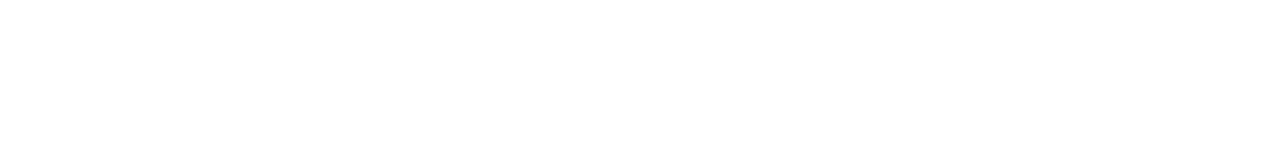
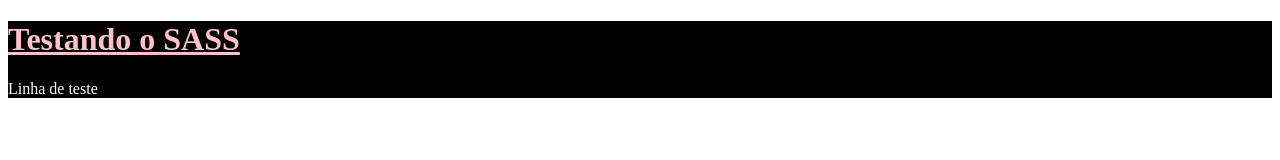
Before and after one commit to szlima/atelie-bele, a plain HTML site: page index.html in a window 1280 px wide. Drawn offline with Linux system fonts and the light colour scheme; a web font is replaced by a local one.

Commit message:
Adicionando pasta de imagens ao projeto e iniciando o Sass

```diff
--- a/index.html
+++ b/index.html
@@ -10,8 +10,14 @@
         <link href="https://fonts.googleapis.com/css2?family=Arima:wght@100;400;700&family=Fredoka+One&display=swap" rel="stylesheet">
 
         <script src="https://kit.fontawesome.com/15ee9f35ec.js" crossorigin="anonymous"></script>
+        <link rel="stylesheet" type="text/css" href="css/style.css"/>
     </head>
     <body>
 
+        <div>
+            <h1>Testando o SASS</h1>
+            <p>Linha de teste</p>
+        </div>
+
     </body>
 </html>
--- /dev/null
+++ b/sass/style.scss
@@ -0,0 +1,9 @@
+div{
+    background-color: black;
+    color: white;
+
+    h1{
+        color: pink;
+        text-decoration: underline;
+    }
+}
```
Also changed, not shown: css/style.css (added), img/croche.jpg (added), img/perfil.jpg (added), img/produto1.jpg (added), img/produto2.jpg (added), img/produto3.jpg (added), img/produto4.jpg (added), img/produto5.jpg (added), img/produto6.jpg (added), img/produto7.jpg (added), img/produto8.jpg (added), img/ref.txt (added), img/trico.jpg (added), 1 other file.
